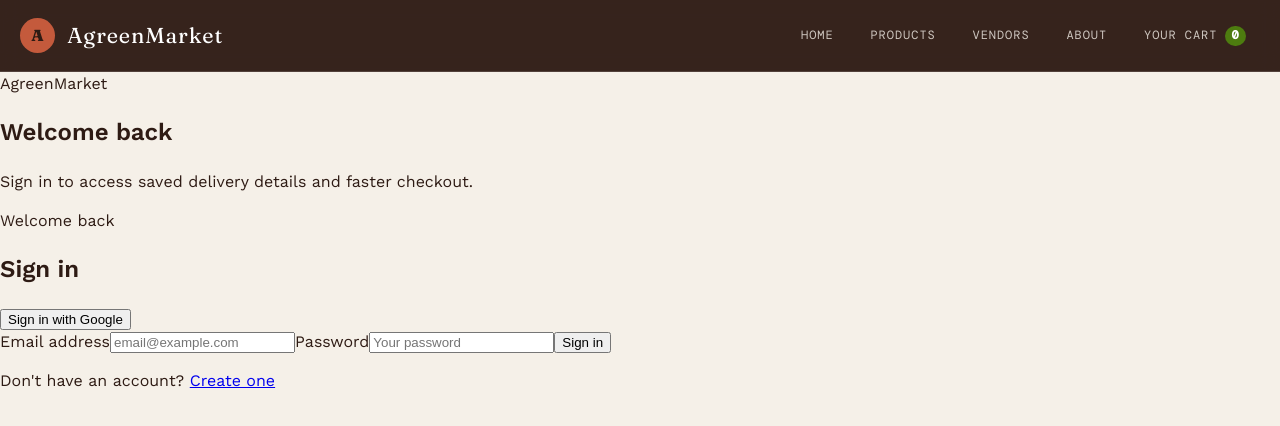
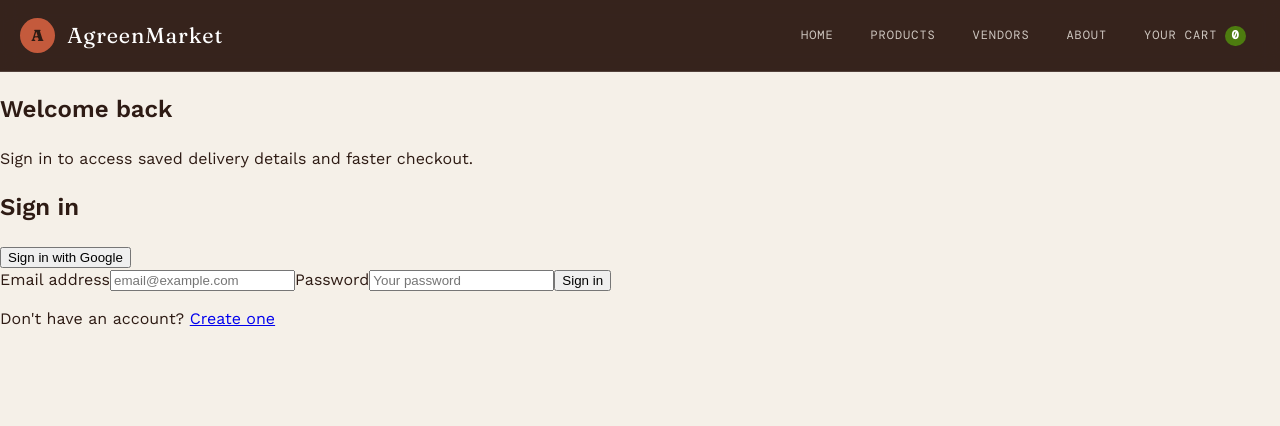
Before and after one commit to nash-dessin/agreen-market, a React (Vite) app: page /login in a window 1280 px wide. Shown: the top 426 px of the page. Built offline with nearby package versions, Linux system fonts and the light colour scheme; a web font is replaced by a local one.

Commit message:
update signUp and logIn page formatting

```diff
--- a/src/pages/AuthLogin.jsx
+++ b/src/pages/AuthLogin.jsx
@@ -48,7 +48,7 @@ export default function AuthLogin() {
           <aside className="relative overflow-hidden bg-emerald-900 p-8 text-white sm:p-10">
             <div className="absolute inset-0 bg-[radial-gradient(circle_at_top_left,_rgba(251,191,36,0.35),_transparent_30%),radial-gradient(circle_at_bottom_right,_rgba(16,185,129,0.35),_transparent_35%)]" />
             <div className="relative z-10">
-              <div className="mb-8 inline-flex items-center gap-2 rounded-full border border-white/20 bg-white/10 px-3 py-1.5 text-xs font-semibold uppercase tracking-[0.2em] text-emerald-100">AgreenMarket</div>
+              <div className="mb-8 inline-flex items-center gap-2 rounded-full border border-white/20 bg-white/10 px-3 py-1.5 text-xs font-semibold uppercase tracking-[0.2em] text-emerald-100"></div>
 
               <h1 className="max-w-sm text-4xl font-bold leading-tight">Welcome back</h1>
 
@@ -58,7 +58,6 @@ export default function AuthLogin() {
 
           <main className="p-6 sm:p-8 lg:p-10">
             <div className="mb-8">
-              <p className="text-sm font-medium uppercase tracking-[0.2em] text-emerald-600">Welcome back</p>
               <h2 className="mt-2 text-3xl font-bold text-slate-900">Sign in</h2>
             </div>
 
--- a/src/pages/AuthSignUp.jsx
+++ b/src/pages/AuthSignUp.jsx
@@ -52,7 +52,6 @@ export default function AuthSignUp() {
           <aside className="relative overflow-hidden bg-emerald-900 p-8 text-white sm:p-10">
             <div className="absolute inset-0 bg-[radial-gradient(circle_at_top_left,_rgba(251,191,36,0.35),_transparent_30%),radial-gradient(circle_at_bottom_right,_rgba(16,185,129,0.35),_transparent_35%)]" />
             <div className="relative z-10">
-              <div className="mb-8 inline-flex items-center gap-2 rounded-full border border-white/20 bg-white/10 px-3 py-1.5 text-xs font-semibold uppercase tracking-[0.2em] text-emerald-100">AgreenMarket</div>
               <h1 className="max-w-sm text-4xl font-bold leading-tight">Save your details for quick, stress-free deliveries.</h1>
               <p className="mt-5 max-w-md text-sm leading-7 text-emerald-100/90">Create your account to securely store your shipping address, billing information, and preferred payment method for all future orders.</p>
             </div>
@@ -61,7 +60,6 @@ export default function AuthSignUp() {
           <main className="p-6 sm:p-8 lg:p-10">
             <div className="mb-8 flex items-center justify-between gap-4">
               <div>
-                <p className="text-sm font-medium uppercase tracking-[0.2em] text-emerald-600">Welcome</p>
                 <h2 className="mt-2 text-3xl font-bold text-slate-900">Create account</h2>
               </div>
               <span className="rounded-full bg-emerald-50 px-3 py-1 text-xs font-semibold text-emerald-700">New customer</span>
```
